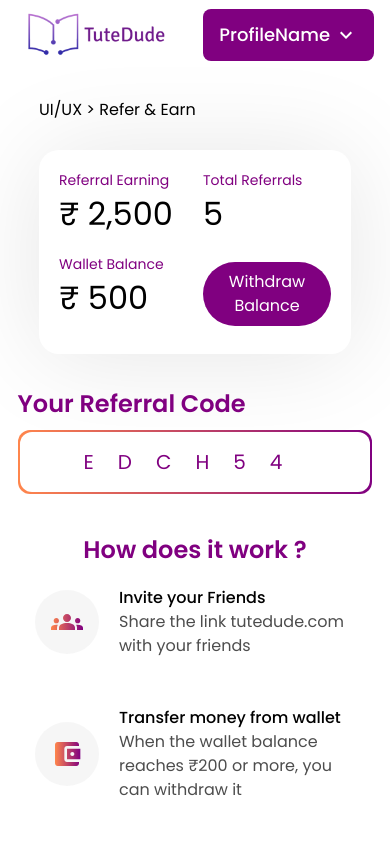
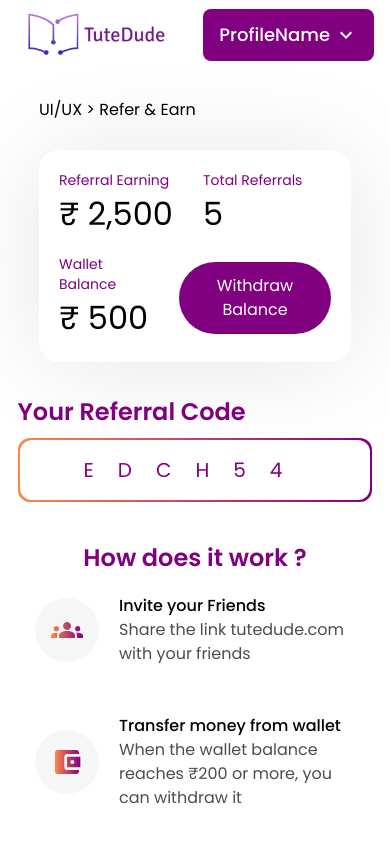
Before and after one commit to Rrhul0/assignment-tutedude, a Next.js app: page / in a window 390 px wide. Shown: the top 844 px of the page. Built offline with nearby package versions, Linux system fonts and the light colour scheme.

Commit message:
small fix for responsive

```diff
--- a/components/dashboard.tsx
+++ b/components/dashboard.tsx
@@ -1,20 +1,20 @@
 export default function DashBoard() {
     return (
         <div className='flex w-fit flex-col items-center gap-4 rounded-[20px] p-5 shadow-[0px_3px_100px_rgba(0,0,0,0.1)]'>
-            <div className='grid grid-cols-6 justify-between gap-4'>
-                <div className='col-span-3 lg:col-span-2'>
+            <div className='grid grid-cols-12 justify-between gap-4'>
+                <div className='col-span-6 lg:col-span-4'>
                     <div className='text-sm'>Referral Earning</div>
                     <div className='text-[32px] leading-[48px] text-black'>₹ 2,500</div>
                 </div>
-                <div className='col-span-3 lg:col-span-2'>
+                <div className='col-span-6 lg:col-span-4'>
                     <div className='text-sm'>Total Referrals</div>
                     <div className='text-[32px] leading-[48px] text-black'>5</div>
                 </div>
-                <div className='col-span-3 lg:col-span-2'>
+                <div className='col-span-5 lg:col-span-4'>
                     <div className='text-sm'>Wallet Balance</div>
                     <div className='text-[32px] leading-[48px] text-black'>₹ 500</div>
                 </div>
-                <div className='col-span-3 flex justify-center lg:col-span-6 '>
+                <div className='col-span-7 flex justify-center lg:col-span-12 '>
                     <button className='my-2 rounded-full bg-primary px-4 py-2 text-white'>Withdraw Balance</button>
                 </div>
             </div>
```
